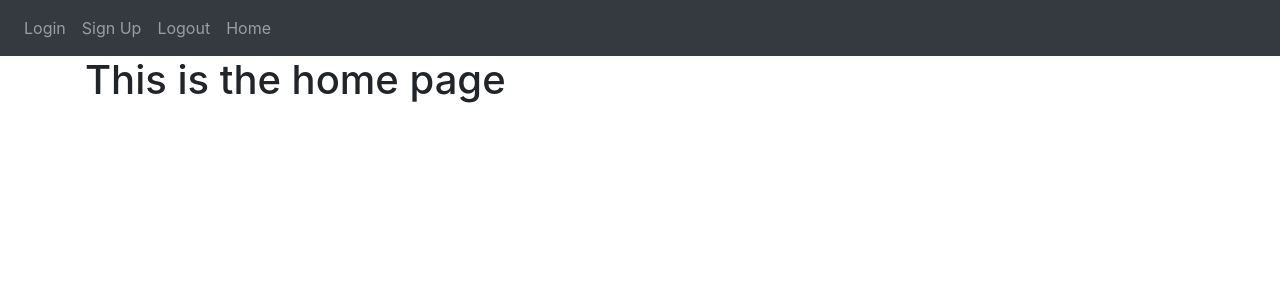
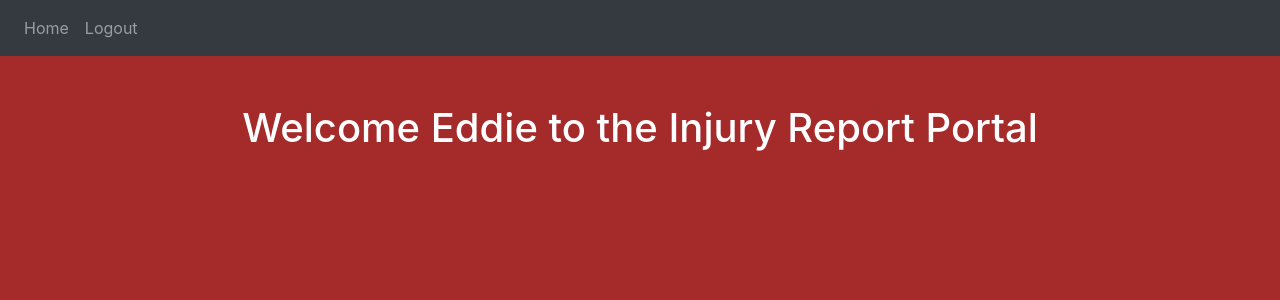
Before and after one commit to alex-rimerman/Swarthmore-Athletic-Training, a Flask app: template website/templates/home.html in a window 1280 px wide. Shown: the top 300 px of the page. Run offline with Flask 3, Linux system fonts and the light colour scheme; the template is opened without the code that fills it: values that come from a table or form of the project are taken from there, others are empty; some libraries are stand-ins or nearby versions.

Commit message:
Working Login

```diff
--- a/website/templates/base.html
+++ b/website/templates/base.html
@@ -24,10 +24,13 @@
             </button>
             <div class="collapse navbar-collapse" id="navbar">
                 <div class="navbar-nav">
+                    {% if user.is_authenticated %}
+                    <a class="nav-item nav-link" id="home" href="/">Home</a>
+                    <a class="nav-item nav-link" id="logout" href="/logout">Logout</a>
+                    {% else %}
                     <a class="nav-item nav-link" id="login" href="/login">Login</a>
                     <a class="nav-item nav-link" id="signUp" href="/sign-up">Sign Up</a>
-                    <a class="nav-item nav-link" id="logout" href="/logout">Logout</a>
-                    <a class="nav-item nav-link" id="home" href="/">Home</a>
+                    {% endif %}
                 </div>
             </div>
         </nav>
--- a/website/templates/home.html
+++ b/website/templates/home.html
@@ -1,4 +1,14 @@
 {% extends "base.html" %} {% block title  %}Home{% endblock%}
 {% block content %}
-<h1>This is the home page</h1>
+<style> body {
+    background: brown;
+    color: white;
+}
+</style>
+<br>
+<br>
+<div style="text-align: center;">
+    <h1>Welcome {{ user.first_name }} to the Injury Report Portal</h1>
+  </div>
+
 {% endblock %}
--- a/website/templates/login.html
+++ b/website/templates/login.html
@@ -1,5 +1,10 @@
 {% extends "base.html" %} {% block title  %}Login{% endblock%}
 {% block content %}
+<style> body {
+    background: brown;
+    color: white;
+}
+</style>
 <form method ="POST">
     <h3 align="center">Log In</h3>
     <div class="form-group">
--- a/website/templates/sign_up.html
+++ b/website/templates/sign_up.html
@@ -1,5 +1,10 @@
 {% extends "base.html" %} {% block title  %}Sign Up{% endblock%}
 {% block content %}
+<style> body {
+    background: brown;
+    color: white;
+}
+</style>
 <form method ="POST">
     <h3 align="center">Sign Up</h3>
     <div class="form-group">
--- a/website/views.py
+++ b/website/views.py
@@ -1,4 +1,6 @@
 from flask import Blueprint, render_template
+from flask_login import login_required, current_user
+
 
 # define a blueprint for views
 # means we have a collection of routes/urls that are related to each other
@@ -7,5 +9,6 @@ views = Blueprint('views', __name__)
 
 # define a route for home page
 @views.route('/') # defines url to where this next function takes us (function runs when we go to this url)
+@login_required
 def home():
-    return render_template("home.html") #renders the html inside of home.html
+    return render_template("home.html", user=current_user) #renders the html inside of home.html
```
Also changed, not shown: website/__init__.py (+9 -0 lines), website/auth.py (+8 -3 lines), website/templates/image.png (added).
